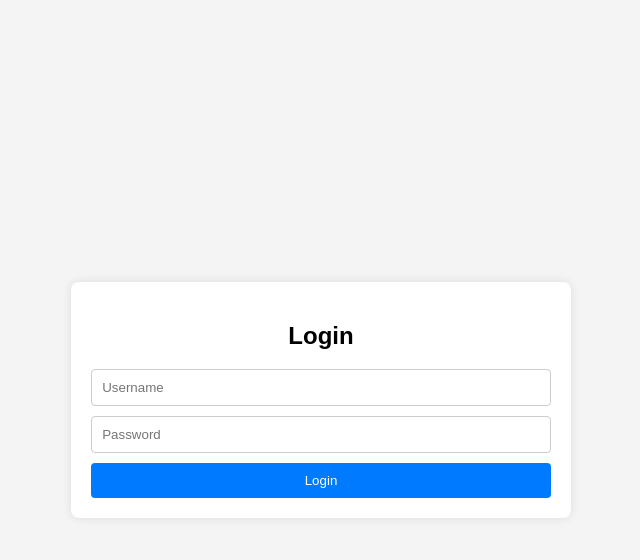
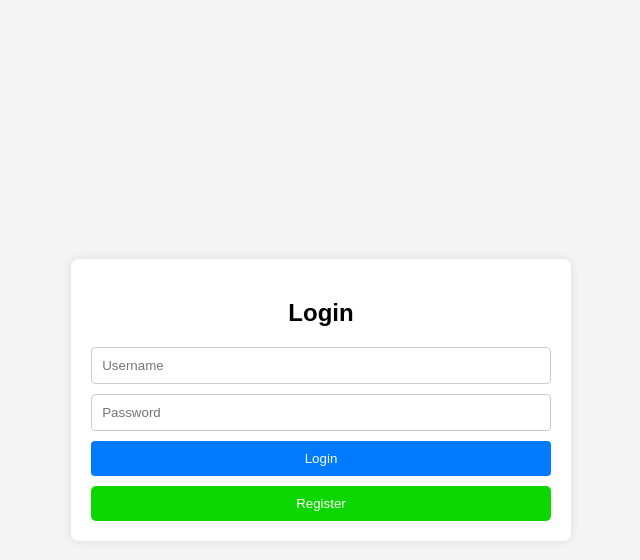
Before and after one commit to houtaruoreki/tasks, a Flask app: page /login in a window 1280 px wide. Shown: the top 560 px of the page, without its empty margins (319-959 px from the left). Run offline with Flask 3, Linux system fonts and the light colour scheme.

Commit message:
added registration stylesheet

```diff
--- a/console app/_flask/app.py
+++ b/console app/_flask/app.py
@@ -1,4 +1,4 @@
-from flask import Flask, g, render_template, request, redirect, session, url_for, flash, jsonify
+from flask import Flask, g, render_template, request, redirect, flash, session, url_for, flash, jsonify
 import sqlite3
 
 app = Flask(__name__)
@@ -40,8 +40,9 @@ def login():
         password = request.form['password']
         cur.execute('SELECT * FROM Users WHERE username = ?', (username,))
         row = cur.fetchone()
+
         if row is not None:
-            if row[1] == password:
+            if row[2] == password:
                 session['is_logged_in'] = True
                 session['user_id'] = row[0]
                 return redirect(url_for('index'))
--- a/console app/_flask/static/styles.css
+++ b/console app/_flask/static/styles.css
@@ -30,7 +30,7 @@
     box-sizing: border-box;
 }
 
-        .login-container input[type="submit"] {
+.login-container .login{
     width: 100%;
     padding: 10px;
     background-color: #007bff;
@@ -41,6 +41,60 @@
     transition: background-color 0.3s ease;
 }
 
-        .login-container input[type="submit"]:hover {
+.login-container .login:hover {
     background-color: #0056b3;
 }
+.register-button {
+        width: 100%;
+        display: inline-block;
+        background-color: #0dd700;
+        color: white;
+        padding: 10px;
+        text-decoration: none;
+        border: none;
+        border-radius: 5px;
+        transition: background-color 0.3s; /* Smooth transition on hover */
+        margin-top: 10px;
+    }
+
+.register-button:hover {
+     background-color: #06a500; /* Darker blue color on hover */
+}
+
+
+.register-container {
+    background-color: #fff;
+    padding: 20px;
+    border-radius: 8px;
+    box-shadow: 0 0 10px rgba(0, 0, 0, 0.1);
+    width: 300px; /* Added width to center align */
+}
+
+.register-container h2 {
+    text-align: center;
+}
+
+.register-container input[type="text"],
+.register-container input[type="password"] {
+    width: 100%;
+    padding: 10px;
+    margin-bottom: 10px;
+    border: 1px solid #ccc;
+    border-radius: 4px;
+    box-sizing: border-box;
+}
+
+.register-container input[type="submit"] {
+    width: 100%;
+    padding: 10px;
+    background-color: #007bff;
+    color: #fff;
+    border: none;
+    border-radius: 4px;
+    cursor: pointer;
+    transition: background-color 0.3s ease;
+}
+
+.register-container input[type="submit"]:hover {
+    background-color: #0056b3;
+}
--- a/console app/_flask/templates/index.html
+++ b/console app/_flask/templates/index.html
@@ -8,6 +8,7 @@
 <body>
 
 <div class="container">
+    <button class="logout-button" onclick="logout()">Logout</button>
     <div class="search-container">
         <input type="text" name="search" id="search" autocomplete="off" placeholder="Search..." oninput="searchDiaryEntries()">
     </div>
@@ -17,6 +18,8 @@
         <input type="text" id="tag-input" placeholder="Enter tags...">
         <button id="add-button" class="add-diary-button" onclick="addDiaryEntry()">Add Entry</button>
         <button id="apply-button" class="add-diary-button apply-diary-button" style="display: none;" onclick="applyEdit()">Apply</button>
+
+
 
         <h2>Diaries</h2>
         {% for row in data %}
--- a/console app/_flask/templates/login.html
+++ b/console app/_flask/templates/login.html
@@ -26,8 +26,20 @@
                 <input type="password" name="password" placeholder="Password" required>
             </label>
 
-            <input type="submit" value="Login">
+            <input type="submit" class="login" value="Login">
         </form>
+        <input class="register-button" type="button"  id="register" value="Register">
     </div>
+<script>
+    function register(){
+    let reg_button = document.getElementById('register')
+     reg_button.addEventListener('click', function() {
+        window.location.href = '/register';
+
+    });
+
+}
+register();
+</script>
 </body>
 </html>
--- a/console app/_flask/templates/registration.html
+++ b/console app/_flask/templates/registration.html
@@ -5,6 +5,9 @@
     <meta name="viewport" content="width=device-width, initial-scale=1.0">
     <title>Register</title>
     <link type="text/css" rel="stylesheet" href="../static/styles.css">
+    <style>
+
+    </style>
 </head>
 <body>
     <div class="register-container">
--- a/console app/menu.py
+++ b/console app/menu.py
@@ -27,6 +27,7 @@ class Menu:
             "2": self.register_user,
             "3": self.quit,
         }
+
     def print_username(self):
         print(self.current_user)
 
@@ -95,8 +96,8 @@ class Menu:
             data = data.items()
             for username, info in data:
                 diaries = info['diaries'][0]
-                self.usermanager.add_new_user(username,info['password'])
-                self.diarybook.new_diary(memo=diaries['memo'],tags=diaries['tags'])
+                self.usermanager.add_new_user(username, info['password'])
+                self.diarybook.new_diary(memo=diaries['memo'], tags=diaries['tags'])
 
 
         except FileExistsError:
@@ -150,6 +151,5 @@ Authentication Menu:
                 print(f"{choice} is not a valid choice")
 
 
-
 if __name__ == "__main__":
     Menu().run()
--- a/console app/usermanager.py
+++ b/console app/usermanager.py
@@ -13,7 +13,7 @@ class UserManager:
     def add_new_user(self,username,password):
         self.users[username] = User(username,password)
 
-    def seach_user(self,username):
+    def search_user(self,username):
         return username in self.users
 
     def check_password(self,username,password):
@@ -21,7 +21,7 @@ class UserManager:
         return user.password == password
 
     def loginUser(self,username,password):
-        return self.seach_user(username) and self.check_password(username,password)
+        return self.search_user(username) and self.check_password(username,password)
 
     def registerUser(self,username,password):
         if username not in self.users:
```
Also changed, not shown: console app/_flask/static/index.css (+20 -0 lines), console app/_flask/static/main.js (+23 -5 lines), console app/_flask/database.db (deleted), console app/_flask/diarybook.db. Lines whose indentation alone changed are shown as unchanged.
